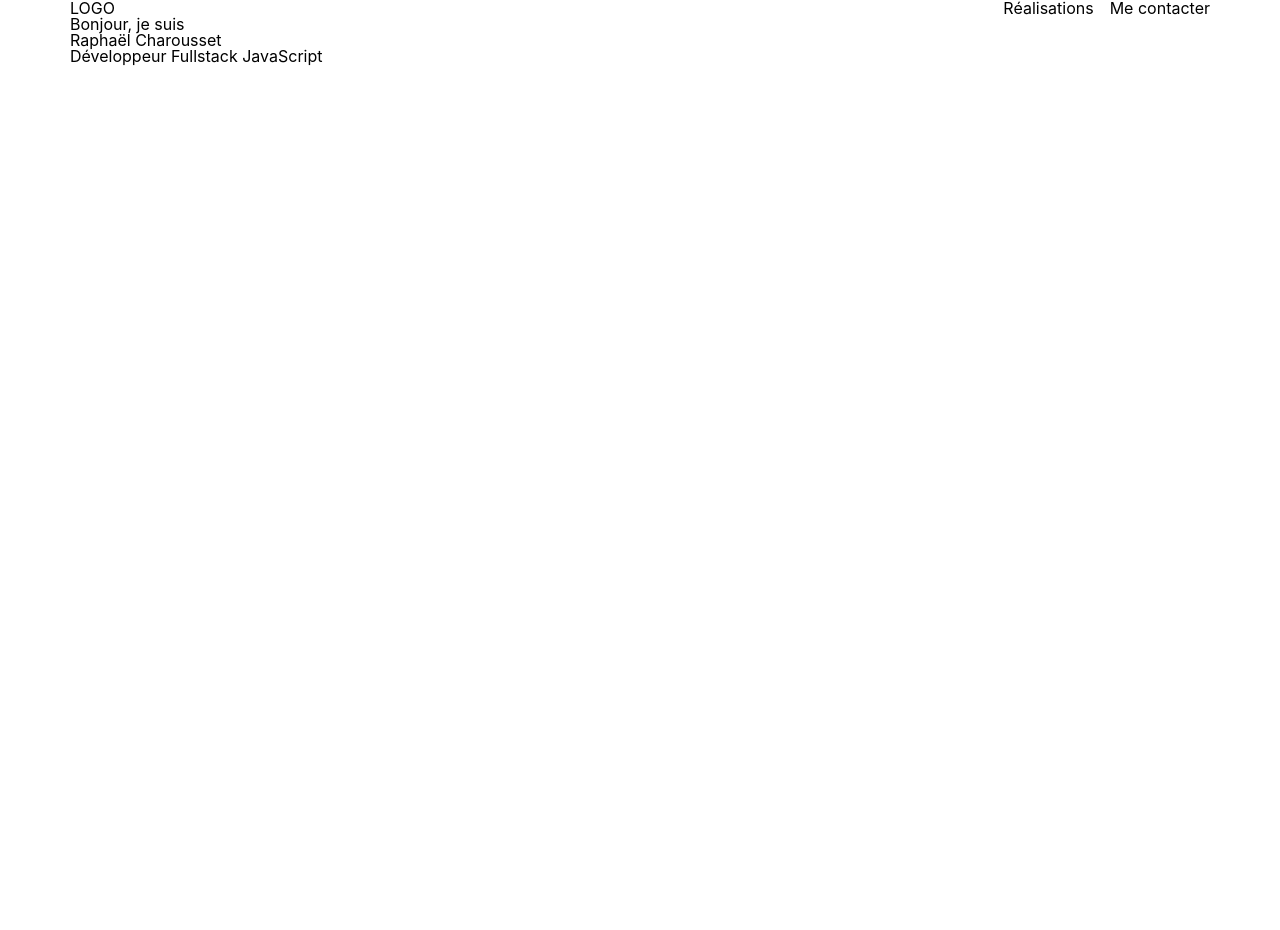
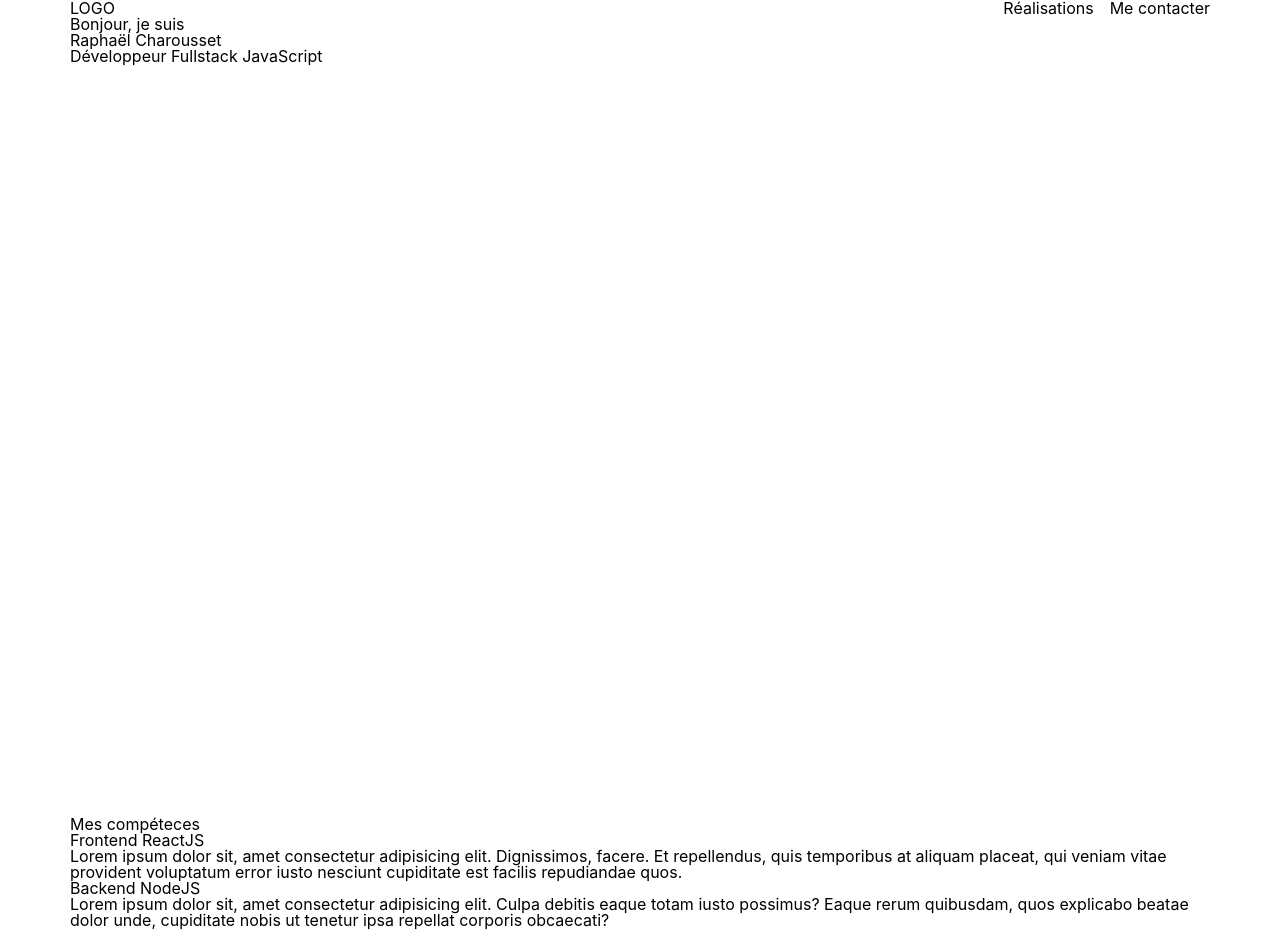
Before and after one commit to RaphaelCharousset/Portfolio, a React (Vite) app: page / in a window 1280 px wide. Before the commit the page ends 816 px from the top, so only its background shows below. Built offline with nearby package versions, Linux system fonts and the light colour scheme.

Commit message:
adding stack

```diff
--- a/src/components/App/App.tsx
+++ b/src/components/App/App.tsx
@@ -2,14 +2,20 @@ import { Route, Routes } from 'react-router-dom';
 import './App.scss'
 import { Header } from '../Header/Header';
 import { Hero } from '../Hero/Hero';
+import { Stack } from '../Stack/Stack';
 
 const App = () => (
   <div className="app">
     <Header />
 
     <Routes>
+      <Route path='/'
+        element={<>
+          <Hero />
+          <Stack />
+        </>}
+      />
 
-      <Route path='/' element={<Hero />} />
       {/* <Route path='/projects' element={<Nav />} /> */}
       {/* <Route path='/contact' element={<Nav />} /> */}
 
--- /dev/null
+++ b/src/components/Stack/BackEnd/BackEnd.tsx
@@ -0,0 +1,10 @@
+import './back.scss'
+
+export const BackEnd = () => {
+  return (
+    <section className='back'>
+      <h3>Backend NodeJS</h3>
+      <p>Lorem ipsum dolor sit, amet consectetur adipisicing elit. Culpa debitis eaque totam iusto possimus? Eaque rerum quibusdam, quos explicabo beatae dolor unde, cupiditate nobis ut tenetur ipsa repellat corporis obcaecati?</p>
+    </section>
+  )
+}
--- /dev/null
+++ b/src/components/Stack/Frontend/FrontEnd.tsx
@@ -0,0 +1,10 @@
+import './front.scss'
+
+export const FrontEnd = () => {
+  return (
+    <section className='front'>
+      <h3>Frontend ReactJS</h3>
+      <p>Lorem ipsum dolor sit, amet consectetur adipisicing elit. Dignissimos, facere. Et repellendus, quis temporibus at aliquam placeat, qui veniam vitae provident voluptatum error iusto nesciunt cupiditate est facilis repudiandae quos.</p>
+    </section>
+  )
+}
--- /dev/null
+++ b/src/components/Stack/Stack.tsx
@@ -0,0 +1,13 @@
+import { BackEnd } from './BackEnd/BackEnd'
+import { FrontEnd } from './Frontend/FrontEnd'
+import './stack.scss'
+
+export const Stack = () => {
+  return (
+    <section className='stack'>
+      <h2>Mes compéteces</h2>
+      <FrontEnd />
+      <BackEnd />
+    </section>
+  )
+}
```
Also changed, not shown: src/components/Stack/BackEnd/back.scss (added), src/components/Stack/Frontend/front.scss (added), src/components/Stack/stack.scss (added).
